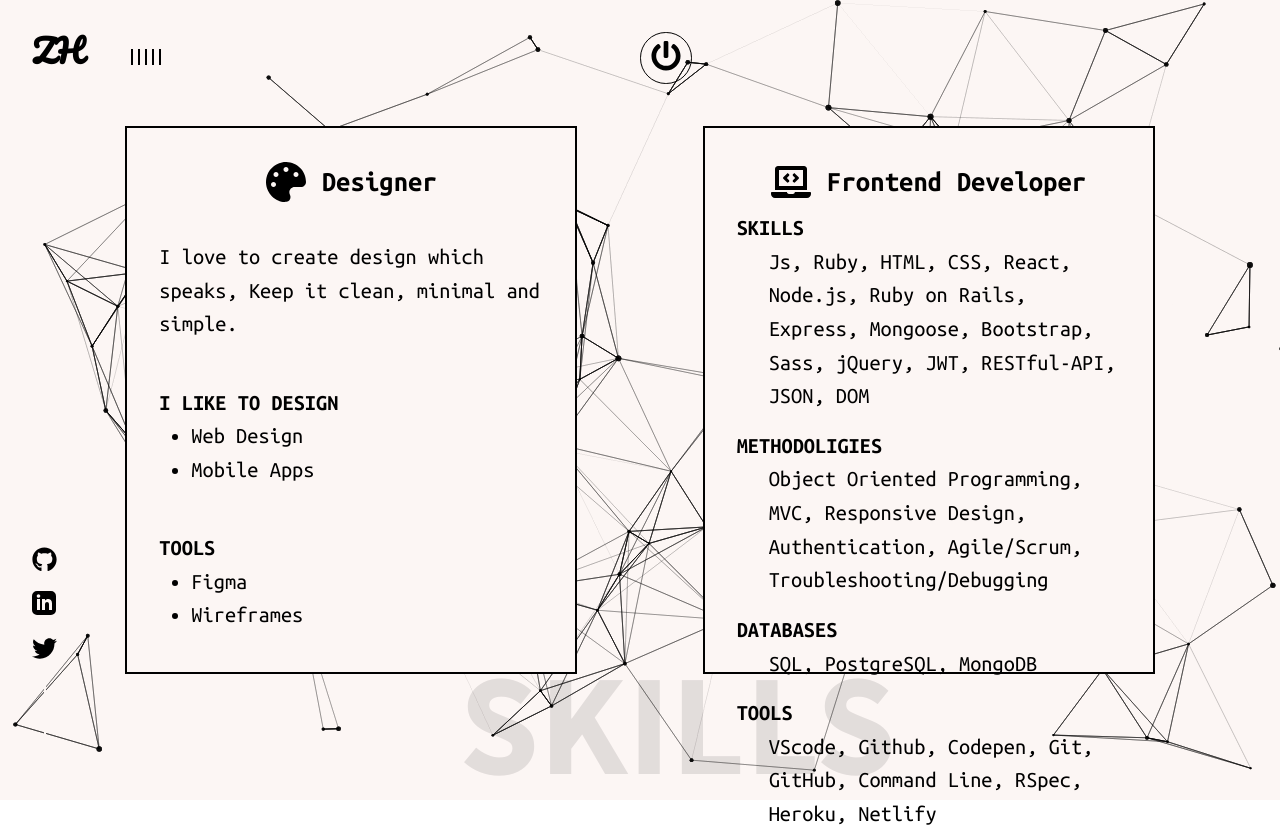
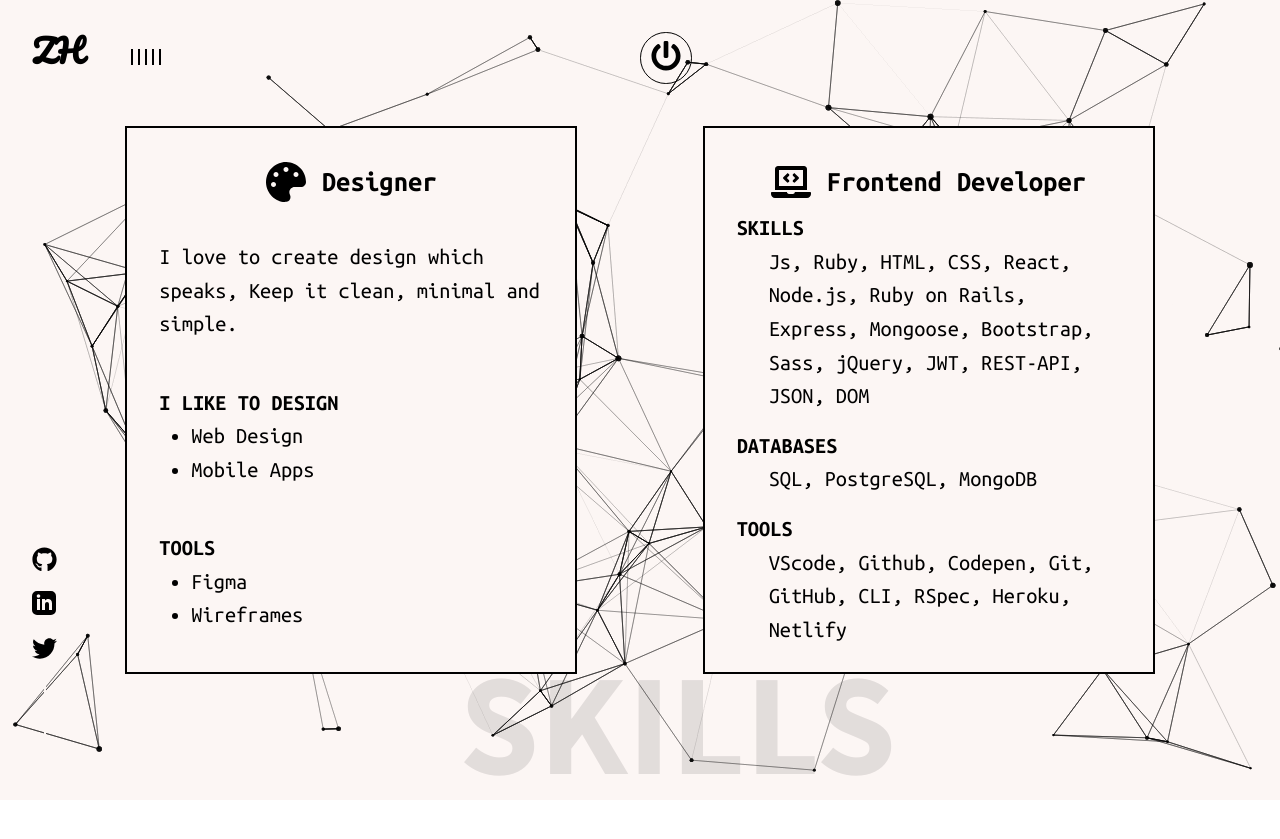
Before and after one commit to ZiyadHammad/Ziyad-Hammad, a React (Create React App) app: page /skills in a window 1280 px wide. After the commit the page ends 800 px from the top, so only its background shows below. Built offline with nearby package versions, Linux system fonts and the light colour scheme.

Commit message:
Fixed background for work and fixed skills box

```diff
--- a/src/components/Skills.js
+++ b/src/components/Skills.js
@@ -121,15 +121,10 @@ I love to create design which speaks, Keep it clean, minimal and simple.
 <Description>
 <strong>Skills</strong>
 <p>
-Js, Ruby, HTML, CSS, React, Node.js, Ruby on Rails, Express, Mongoose, Bootstrap, Sass, jQuery, JWT, RESTful-API, JSON, DOM
+Js, Ruby, HTML, CSS, React, Node.js, Ruby on Rails, Express, Mongoose, Bootstrap, Sass, jQuery, JWT, REST-API, JSON, DOM
 </p>
             </Description>
-            <Description>
-<strong>Methodoligies</strong>
-<p>
-Object Oriented Programming, MVC, Responsive Design, Authentication, Agile/Scrum, Troubleshooting/Debugging
-</p>
-            </Description>
+
             <Description>
 <strong>DataBases</strong>
 <p>
@@ -139,7 +134,7 @@ SQL, PostgreSQL, MongoDB
 <Description>
 <strong>Tools</strong>
 <p>
-VScode, Github, Codepen, Git, GitHub, Command Line, RSpec, Heroku, Netlify
+VScode, Github, Codepen, Git, GitHub, CLI, RSpec, Heroku, Netlify
 </p>
 </Description>
 
--- a/src/components/Work.js
+++ b/src/components/Work.js
@@ -22,7 +22,7 @@ background-position: center;
 const Container = styled.div`
 background-color: ${props => `rgba(${props.theme.bodyRgba},0.8)`};
 width: 100%;
-height:100vh;
+height:100%;
 position: relative;
 padding-bottom: 5rem;
 `
```
